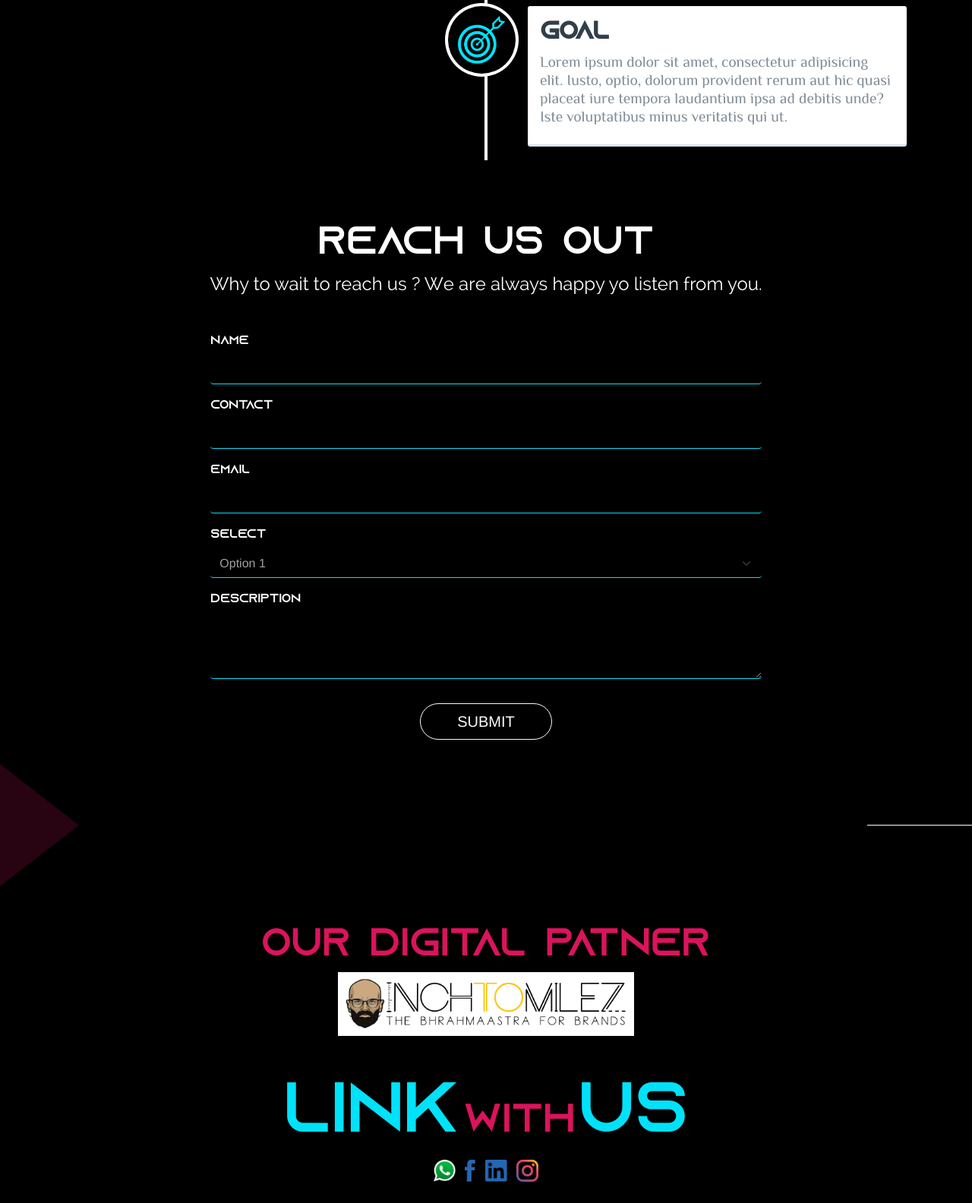
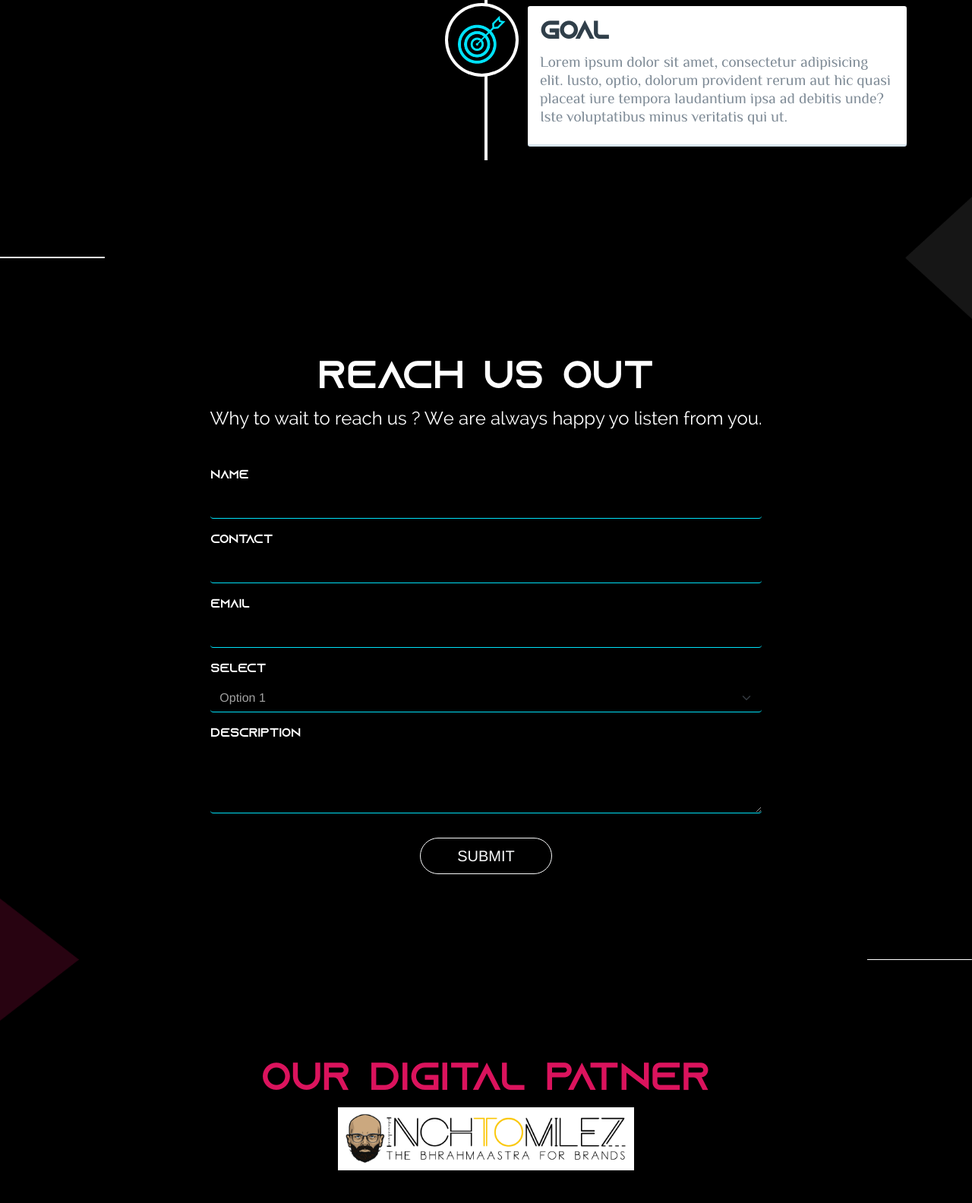
Before and after one commit to 04Vikyjangid/vishnu-viky, a PHP site: page / in a window 1280 px wide. Shown: the part 2853-4437 px from the top of the page at 76% size. Run offline with PHP 8.4, Linux system fonts and the light colour scheme.

Commit message:
Home Reach Us Out top seprator

```diff
--- a/index.php
+++ b/index.php
@@ -268,6 +268,16 @@ include('header.php');
 
 
 <section id="reach-us-out" class="bg-black">
+
+    <div class="d-none d-md-block">
+        <div class="d-flex justify-content-between align-items-center my-3">
+            <img src="./media/images/home-digitalPatner-line.png" alt="home-main-triangle" class="home-line">
+            <img src="./media/images/home-explore-horizon-triangle.png" alt="home-explore-horizon-triangle"
+                class="home-triangle">
+        </div>
+    </div>
+
+
     <div class="container text-center">
         <p class="h1 mt-5 ff-Azonix fs-5rem">
             Reach Us Out
```
